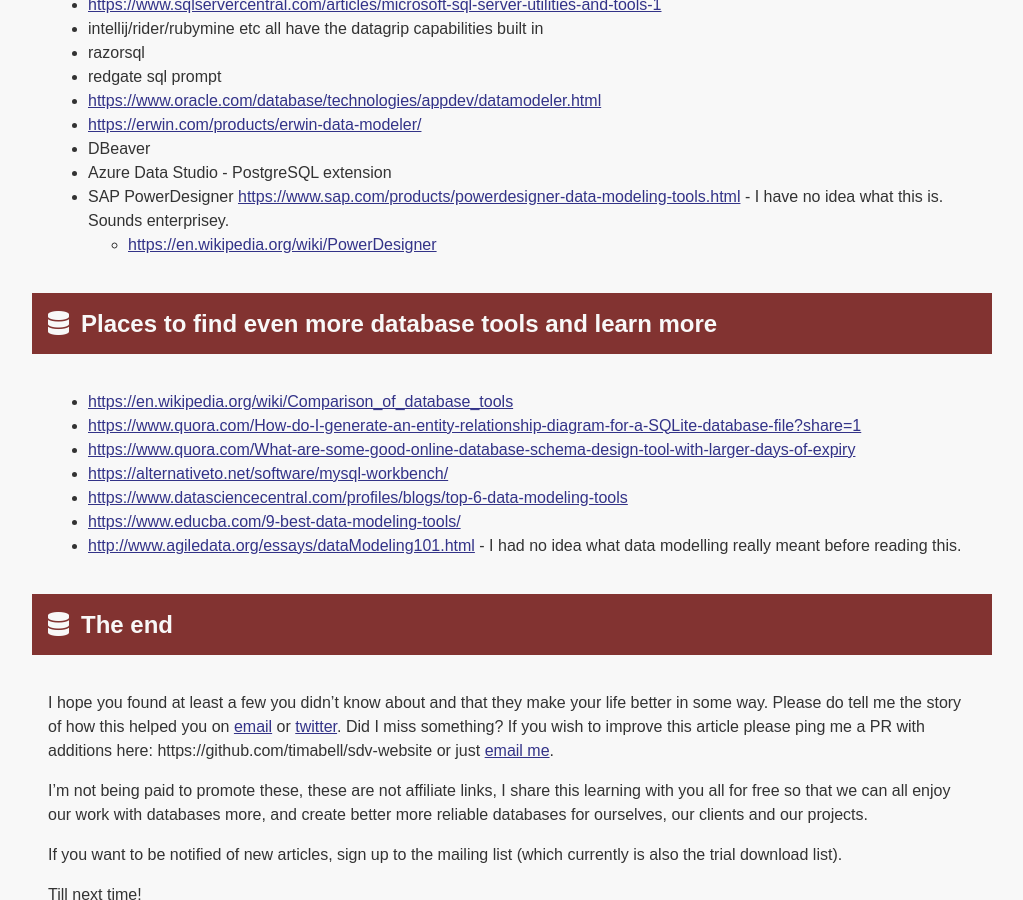
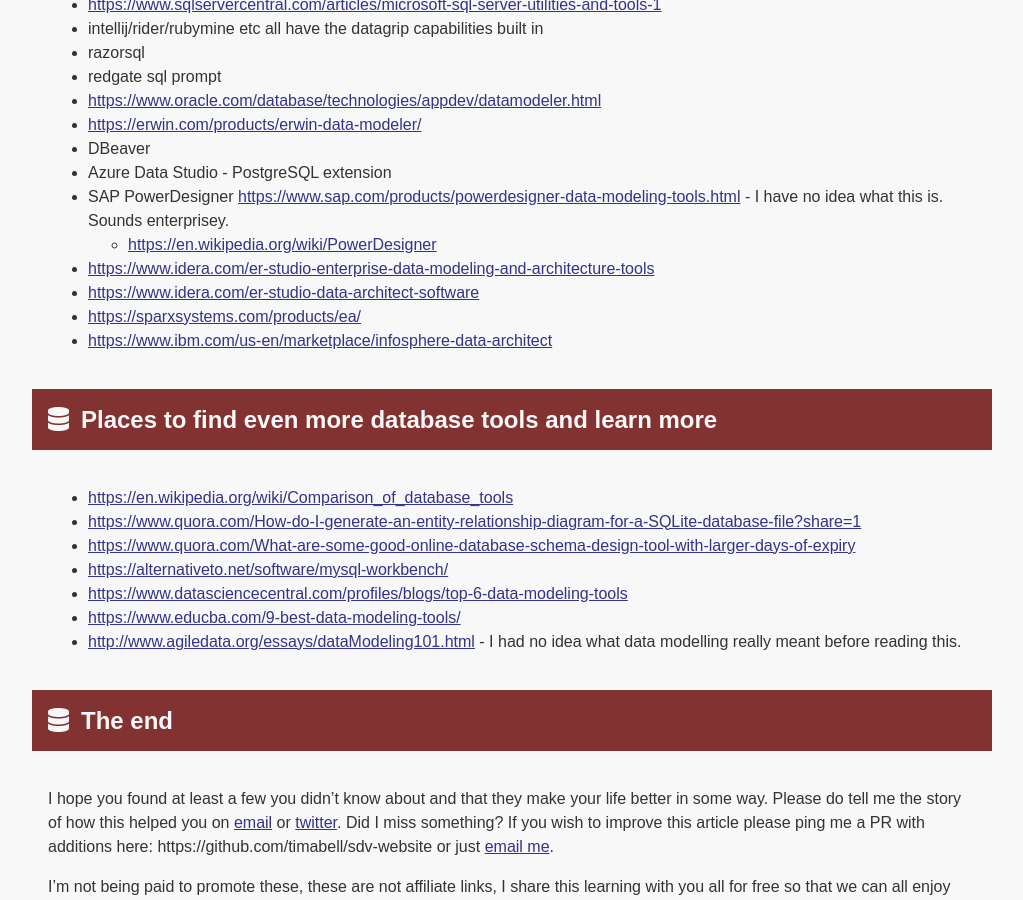
Before and after one commit to timabell/schema-explorer, a Jekyll site: the page built from _posts/2019-06-10-database-tools-you-didnt-know-about.md, in a window 1280 px wide and 900 px high, scrolled down 5547 px. Shown: the whole window, without its empty margins (128-1151 px from the left). Built offline with Jekyll 4.4.1, drawn with Linux system fonts in a browser that asks for light colours; nearby versions of some CDN libraries.

Commit message:
tools - more architect and modelling tools
All because I discovered the term "Data Modelling"

```diff
--- a/_posts/2019-06-10-database-tools-you-didnt-know-about.md
+++ b/_posts/2019-06-10-database-tools-you-didnt-know-about.md
@@ -186,6 +186,10 @@
 * Azure Data Studio - PostgreSQL extension
 * SAP PowerDesigner <https://www.sap.com/products/powerdesigner-data-modeling-tools.html> - I have no idea what this is. Sounds enterprisey.
   * <https://en.wikipedia.org/wiki/PowerDesigner>
+* <https://www.idera.com/er-studio-enterprise-data-modeling-and-architecture-tools>
+* <https://www.idera.com/er-studio-data-architect-software>
+* <https://sparxsystems.com/products/ea/>
+* <https://www.ibm.com/us-en/marketplace/infosphere-data-architect>
 
 ## Places to find even more database tools and learn more
 
```
